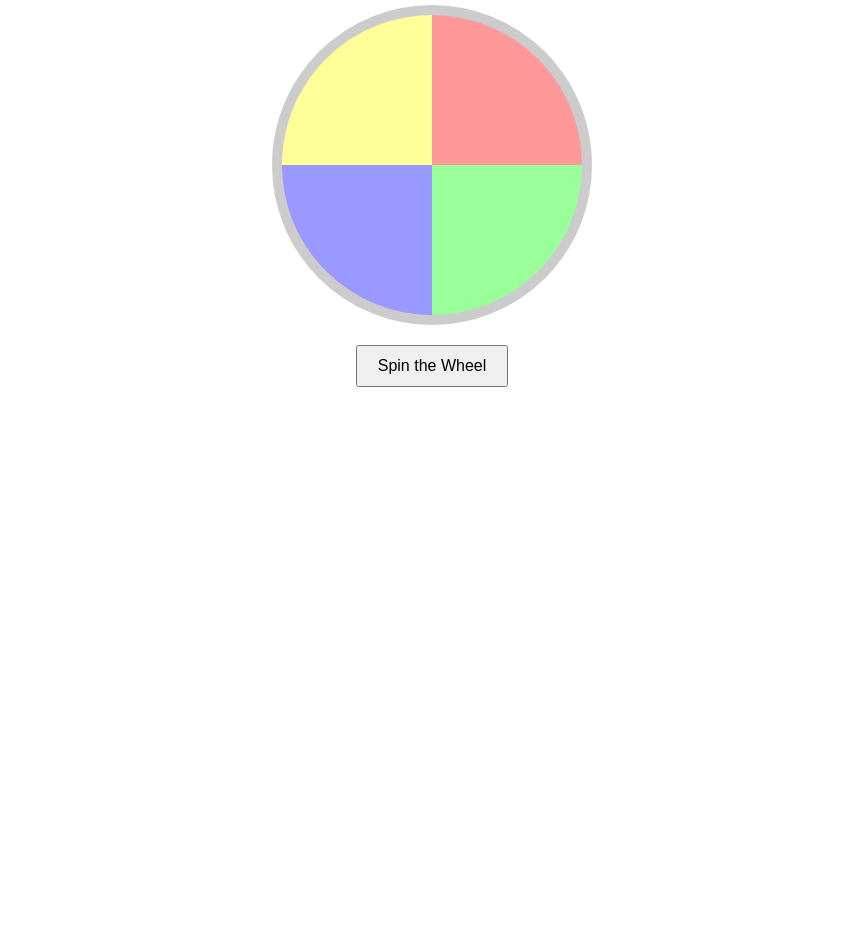
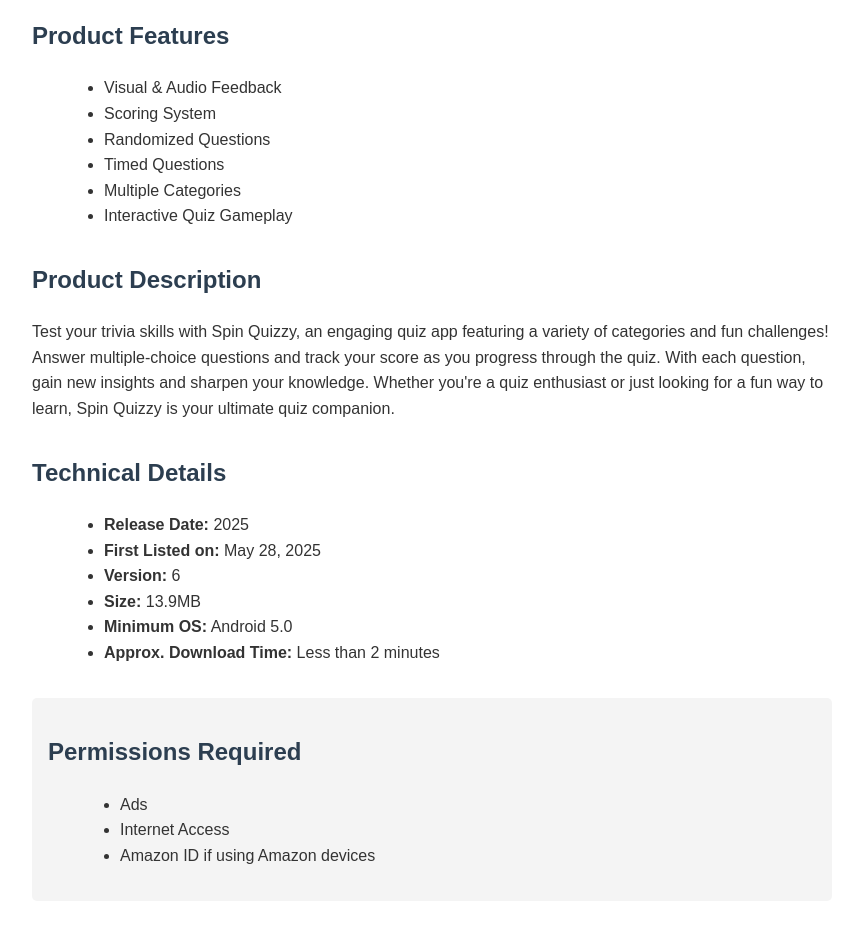
Before and after one commit to teked2k/teked2k.github.io, a plain HTML site: page index.html in a window 1280 px wide. Shown: the part 133-1063 px from the top of the page, without its empty margins (208-1067 px from the left). Before the commit the page ends 800 px from the top, so only its background shows below. Drawn offline with Linux system fonts and the light colour scheme.

Commit message:
Update index.html

```diff
--- a/index.html
+++ b/index.html
@@ -1,48 +1,108 @@
 <!DOCTYPE html>
 <html lang="en">
 <head>
-  <meta charset="UTF-8">
-  <meta name="viewport" content="width=device-width, initial-scale=1">
+  <meta charset="UTF-8" />
+  <meta name="viewport" content="width=device-width, initial-scale=1" />
   <title>Spin Quizzy</title>
   <style>
     body {
       font-family: Arial, sans-serif;
-      text-align: center;
-      padding: 50px;
+      line-height: 1.6;
+      max-width: 800px;
+      margin: 2rem auto;
+      padding: 0 1rem;
+      color: #333;
     }
-    #wheel {
-      width: 300px;
-      height: 300px;
-      border: 10px solid #ccc;
-      border-radius: 50%;
-      margin: 20px auto;
-      background: conic-gradient(
-        #ff9999 0% 25%,
-        #99ff99 25% 50%,
-        #9999ff 50% 75%,
-        #ffff99 75% 100%
-      );
+    h1, h2, h3 {
+      color: #2c3e50;
     }
-    button {
-      padding: 10px 20px;
-      font-size: 16px;
+    ul {
+      list-style-type: disc;
+      margin-left: 2rem;
+    }
+    .section {
+      margin-bottom: 2rem;
+    }
+    .contact, .permissions {
+      background: #f4f4f4;
+      padding: 1rem;
+      border-radius: 5px;
+    }
+    a.download-link {
+      display: inline-block;
+      margin-top: 1rem;
+      padding: 0.5rem 1rem;
+      background-color: #2c7be5;
+      color: white;
+      text-decoration: none;
+      border-radius: 4px;
+    }
+    a.download-link:hover {
+      background-color: #1a5fcc;
     }
   </style>
 </head>
 <body>
 
   <h1>Spin Quizzy</h1>
-  <div id="wheel"></div>
-  <button onclick="spin()">Spin the Wheel</button>
-  <p id="result"></p>
+  <p>Challenge your brain with fun and addictive trivia! Play, learn, and compete in quizzes across categories.</p>
 
-  <script>
-    function spin() {
-      const sections = ['Question 1', 'Question 2', 'Question 3', 'Question 4'];
-      const result = sections[Math.floor(Math.random() * sections.length)];
-      document.getElementById('result').textContent = 'You got: ' + result;
-    }
-  </script>
+  <section class="section">
+    <h2>Product Features</h2>
+    <ul>
+      <li>Visual &amp; Audio Feedback</li>
+      <li>Scoring System</li>
+      <li>Randomized Questions</li>
+      <li>Timed Questions</li>
+      <li>Multiple Categories</li>
+      <li>Interactive Quiz Gameplay</li>
+    </ul>
+  </section>
+
+  <section class="section">
+    <h2>Product Description</h2>
+    <p>Test your trivia skills with Spin Quizzy, an engaging quiz app featuring a variety of categories and fun challenges! Answer multiple-choice questions and track your score as you progress through the quiz. With each question, gain new insights and sharpen your knowledge. Whether you're a quiz enthusiast or just looking for a fun way to learn, Spin Quizzy is your ultimate quiz companion.</p>
+  </section>
+
+  <section class="section">
+    <h2>Technical Details</h2>
+    <ul>
+      <li><strong>Release Date:</strong> 2025</li>
+      <li><strong>First Listed on:</strong> May 28, 2025</li>
+      <li><strong>Version:</strong> 6</li>
+      <li><strong>Size:</strong> 13.9MB</li>
+      <li><strong>Minimum OS:</strong> Android 5.0</li>
+      <li><strong>Approx. Download Time:</strong> Less than 2 minutes</li>
+    </ul>
+  </section>
+
+  <section class="section permissions">
+    <h2>Permissions Required</h2>
+    <ul>
+      <li>Ads</li>
+      <li>Internet Access</li>
+      <li>Amazon ID if using Amazon devices</li>
+    </ul>
+  </section>
+
+  <section class="section contact">
+    <h2>Developer Information</h2>
+    <p><strong>Developer:</strong> Xtention</p>
+    <p><strong>Email:</strong> <a href="mailto:ukaccount@hotmail.co.uk">ukaccount@hotmail.co.uk</a></p>
+  </section>
+
+  <section class="section">
+    <h2>User Data &amp; Privacy</h2>
+    <p>The developer has indicated that this app does not collect or transfer user data to third parties.</p>
+  </section>
+
+  <section class="section">
+    <h2>Download</h2>
+    <p>Download from Play store or Amazon store</p>
+    <!-- You can replace the href values with actual store links -->
+    <a href="#" class="download-link">Google Play Store</a>
+    <a href="#" class="download-link" style="margin-left: 1rem;">Amazon Store</a>
+  </section>
 
 </body>
 </html>
```
